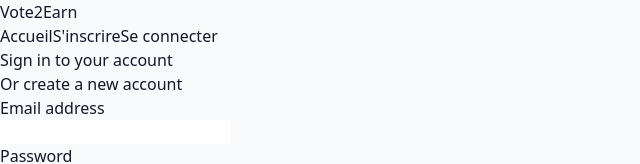
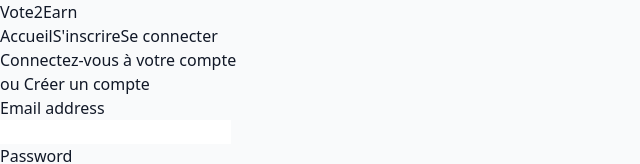
Before and after one commit to LouidjiG/DevOps, a React app in the folder frontend/: page /login in a window 1280 px wide. Shown: the top 164 px of the page, without its empty margins (0-640 px from the left). Built offline with nearby package versions, Linux system fonts and the light colour scheme; no server answers; the HTML template or start-up script is replaced by a standard one.

Commit message:
feat(frontend): remove useless commentary

```diff
--- a/frontend/src/pages/HomePage.tsx
+++ b/frontend/src/pages/HomePage.tsx
@@ -6,7 +6,6 @@
 
     return (
         <div className="bg-white">
-            {/* Hero Section */}
             <div className="relative overflow-hidden">
                 <div className="absolute inset-y-0 h-full w-full bg-gradient-to-br from-indigo-50 to-blue-100 opacity-50 z-0"></div>
                 <div className="relative pt-16 pb-20 sm:pt-24 sm:pb-32 z-10">
@@ -55,7 +54,6 @@
                 </div>
             </div>
 
-            {/* Feature Section */}
             <div className="py-12 bg-white">
                 <div className="max-w-7xl mx-auto px-4 sm:px-6 lg:px-8">
                     <div className="lg:text-center">
--- a/frontend/src/pages/LoginPage.tsx
+++ b/frontend/src/pages/LoginPage.tsx
@@ -6,15 +6,15 @@
     <div className="min-h-screen bg-gray-50 flex flex-col justify-center py-12 sm:px-6 lg:px-8">
       <div className="sm:mx-auto sm:w-full sm:max-w-md">
         <h2 className="mt-6 text-center text-3xl font-extrabold text-gray-900">
-          Sign in to your account
+          Connectez-vous à votre compte
         </h2>
         <p className="mt-2 text-center text-sm text-gray-600">
-          Or{' '}
+          ou{' '}
           <Link
             to="/register"
             className="font-medium text-indigo-600 hover:text-indigo-500"
           >
-            create a new account
+            Créer un compte
           </Link>
         </p>
       </div>
--- a/frontend/src/pages/PollDetailPage.tsx
+++ b/frontend/src/pages/PollDetailPage.tsx
@@ -79,7 +79,6 @@
 
       setVoteSuccess(true);
 
-      // Refresh user to get updated balance
       await refreshUser();
 
       try {
--- a/frontend/src/pages/PollsPage.tsx
+++ b/frontend/src/pages/PollsPage.tsx
@@ -174,7 +174,6 @@
             </div>
           ))}
 
-          {/* Pagination Controls */}
           {totalPages > 1 && (
             <div className="flex justify-center items-center space-x-4 mt-8">
               <button
--- a/frontend/src/pages/ProfilePage.tsx
+++ b/frontend/src/pages/ProfilePage.tsx
@@ -158,7 +158,6 @@
           </div>
         </div>
 
-        {/* Modal for adding balance */}
         {isBalanceModalOpen && (
           <div className="fixed inset-0 z-50 overflow-y-auto" aria-labelledby="modal-title" role="dialog" aria-modal="true">
             <div className="flex items-end justify-center min-h-screen pt-4 px-4 pb-20 text-center sm:block sm:p-0">
@@ -222,7 +221,6 @@
           </div>
         )}
 
-        {/* Vendor Section: Created Polls */}
         {user.role === 'vendor' && (
           <div className="bg-white shadow overflow-hidden sm:rounded-lg mb-8">
             <div className="px-4 py-5 sm:px-6 border-b border-gray-200 bg-orange-50 flex justify-between items-center">
```
